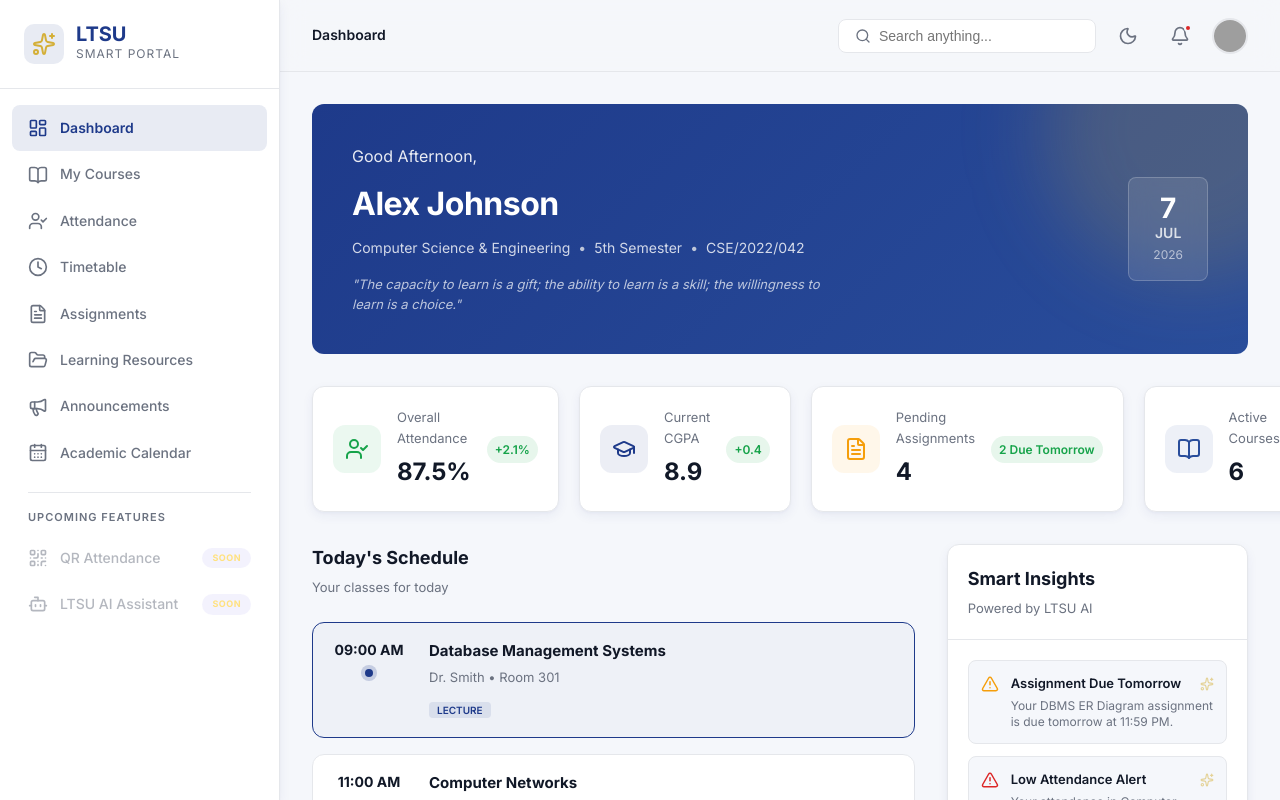
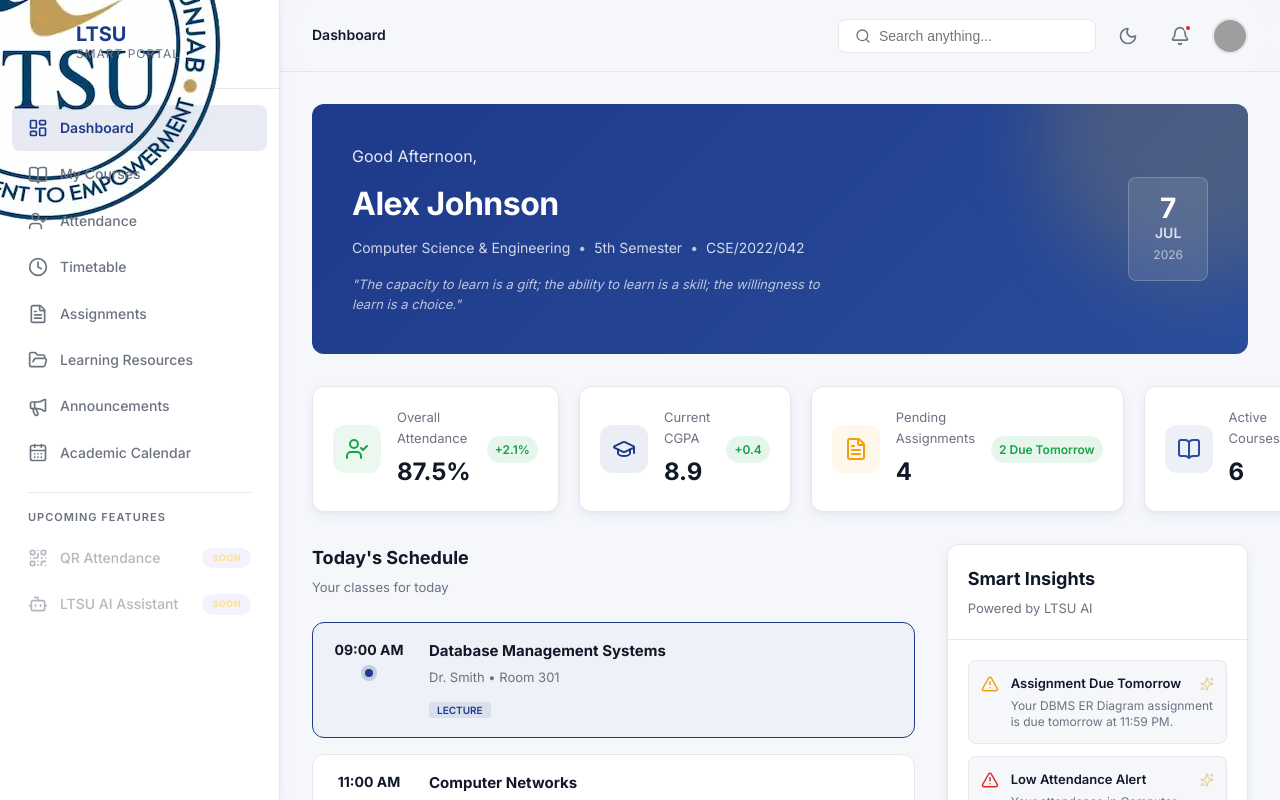
Before and after one commit to armanpreet-singh/smart-student-portal, a React (Vite) app: page /dashboard in a window 1280 px wide. Shown: the top 800 px of the page. Built offline with nearby package versions, Linux system fonts and the light colour scheme; grey boxes are pictures that could not be loaded.

Commit message:
Add LTSU logo to Sidebar component for branding enhancement.

```diff
--- a/src/features/dashboard/components/Sidebar/Sidebar.jsx
+++ b/src/features/dashboard/components/Sidebar/Sidebar.jsx
@@ -1,5 +1,5 @@
-// src/features/dashboard/components/Sidebar/Sidebar.jsx
 import React, { memo } from 'react';
+import ltsuLogo from "../../../../assets/images/logo/ltsu-logo.webp";
 import { NavLink } from 'react-router-dom';
 import { X, LayoutDashboard, BookOpen, UserCheck, Clock, FileText, FolderOpen, Megaphone, CalendarDays, QrCode, Bot, Sparkles } from 'lucide-react';
 
@@ -25,7 +25,13 @@
     <aside className={`d-sidebar ${isOpen ? 'open' : ''}`}>
       <div className="d-sidebar-header">
         <div className="d-logo">
-          <div className="d-logo-icon"><Sparkles size={24} color="#D4AF37" /></div>
+          <div className="d-logo-icon">
+  <img
+    src={ltsuLogo}
+    alt="LTSU Logo"
+    className="d-logo-image"
+  />
+</div>
           <div>
             <h2>LTSU</h2>
             <p>Smart Portal</p>
```
